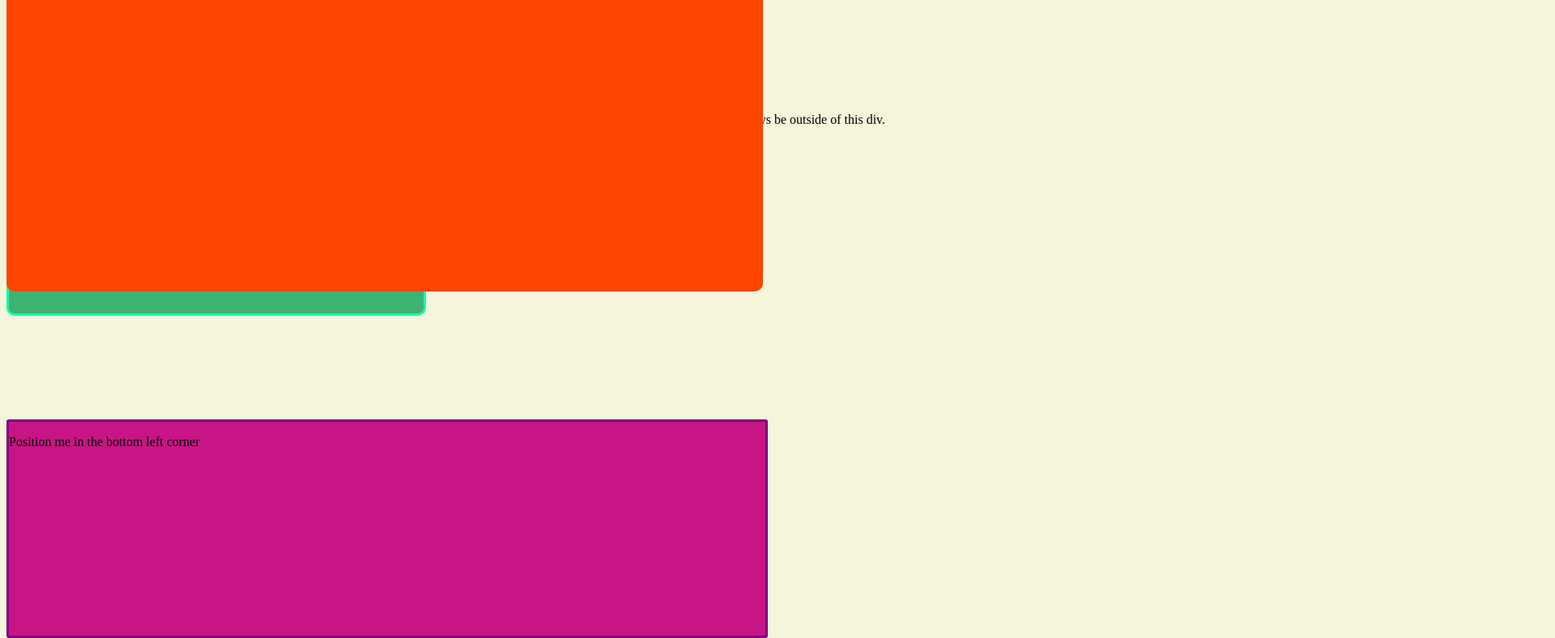
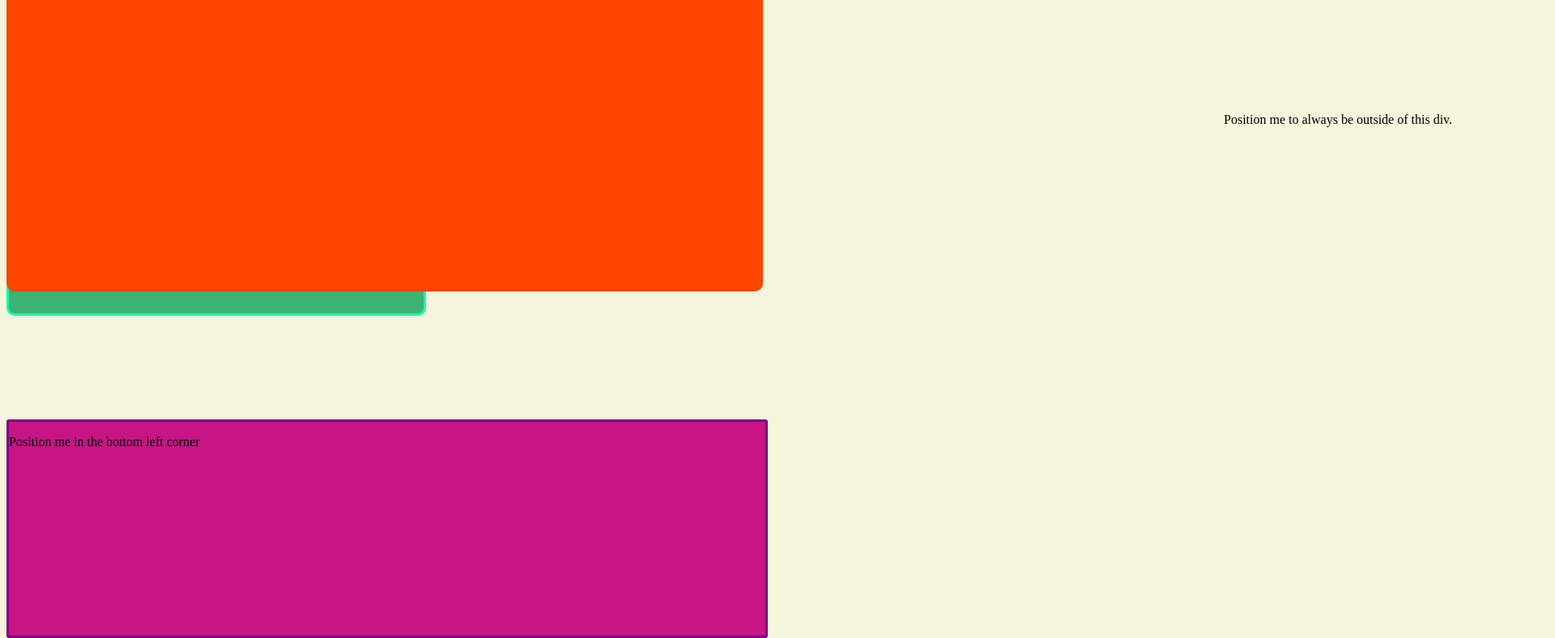
Before and after one commit to iandriscoll24/iandriscoll24.github.io, a plain HTML site: page ica/ica6/ica6-part1.html in a window 1280 px wide. Shown: the part 1040-1828 px from the top of the page at 81% size, 1920 px wide, since content can reach past the window. Drawn offline with Linux system fonts and the light colour scheme.

Commit message:
Update ica6-part1.css

```diff
--- a/ica/ica6/ica6-part1.css
+++ b/ica/ica6/ica6-part1.css
@@ -15,7 +15,7 @@ body{
 
 #text1 {
     position:relative;
-    left: 800px;
+    left: 1500px;
 
 }
 
```
